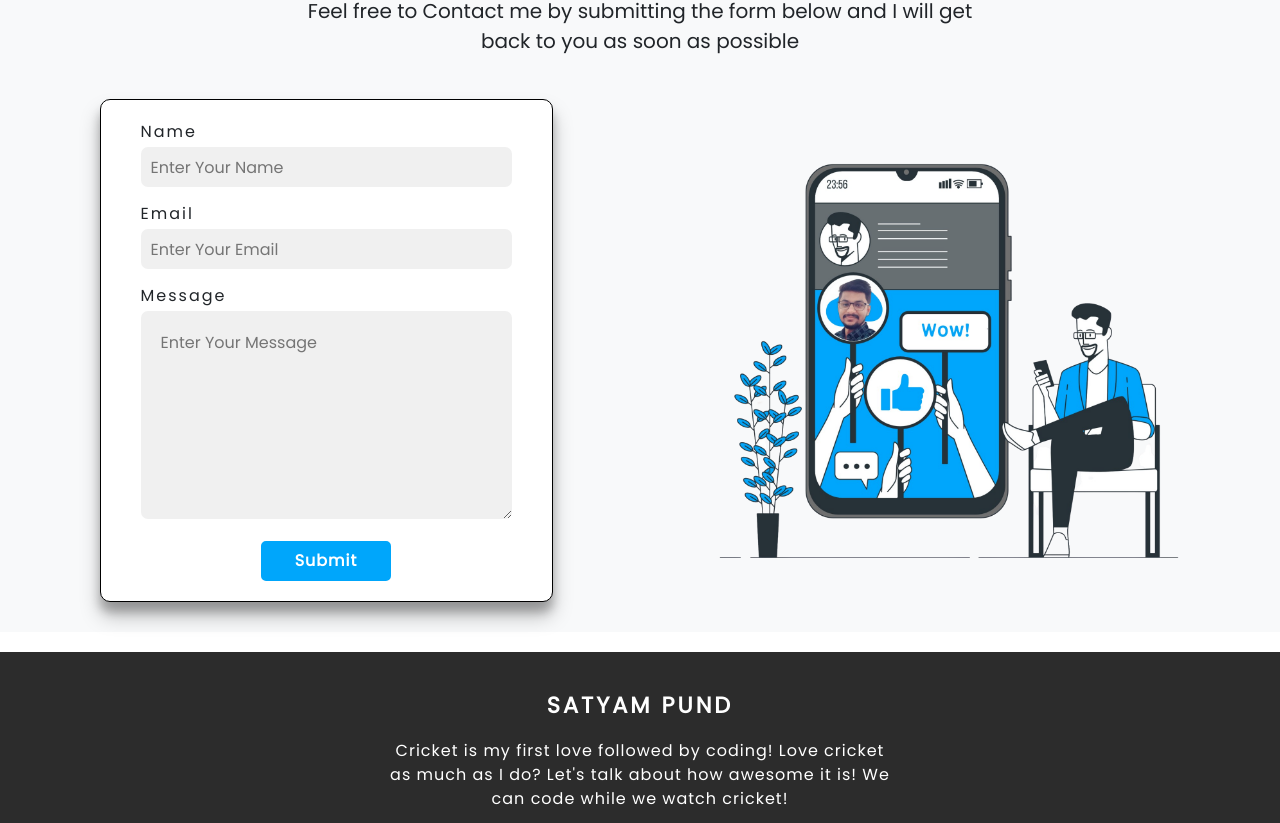
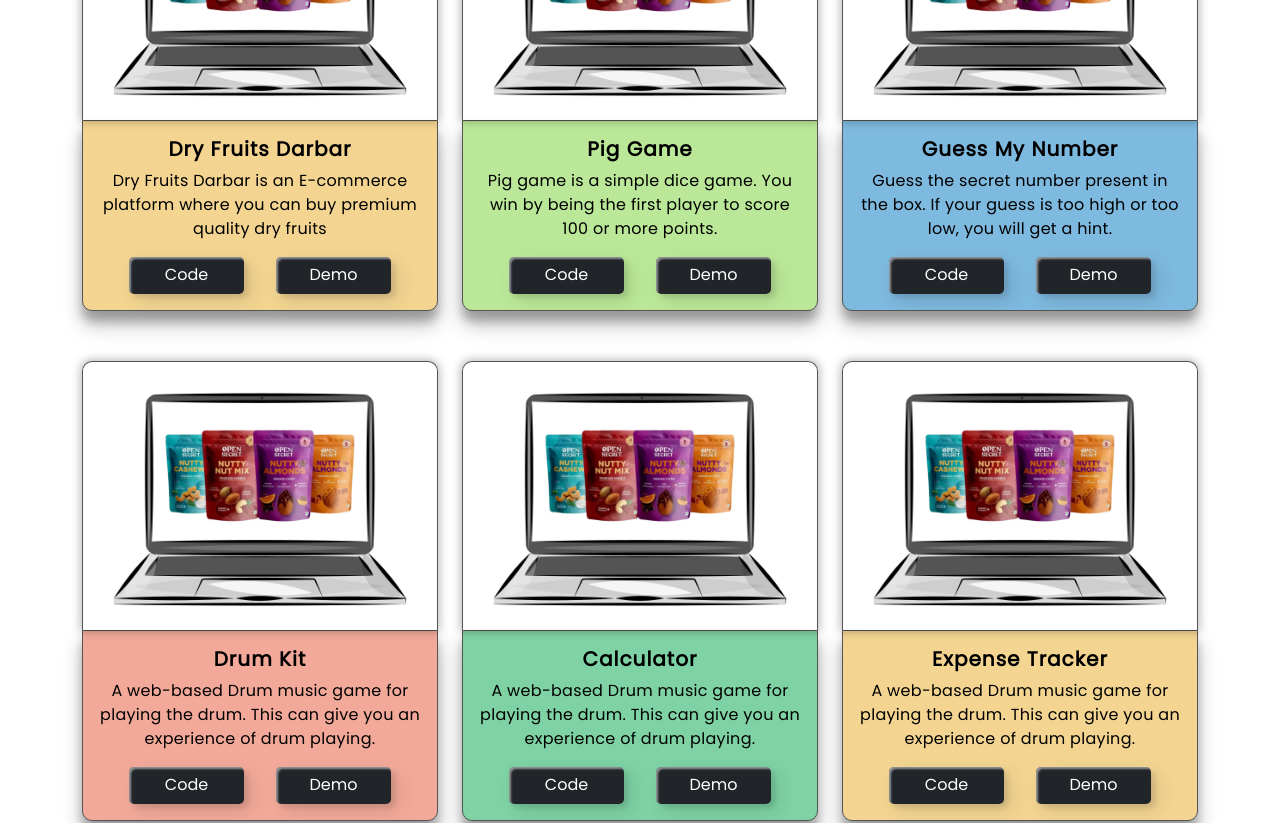
Before and after one commit to satyampund/satyam-portfolio, a React (Create React App) app: page / in a window 1280 px wide. Shown: the part 2380-3203 px from the top of the page. Built offline with nearby package versions, Linux system fonts and the light colour scheme; no server answers.

Commit message:
add new project cards

```diff
--- a/src/components/Projects/ProjectCardLogic.js
+++ b/src/components/Projects/ProjectCardLogic.js
@@ -1,9 +1,10 @@
 import React from 'react';
 import RoadToJS from './../../assests/project-img/project-1.png';
-import DryFruitsDarbar from './../../assests/project-img/project-2.png';
+import EmojiKit from './../../assests/project-img/project-2.png';
 import WeatherApp from './../../assests/project-img/project-3.png';
+import DryFruitsDarbar from './../../assests/project-img/project-6.png';
 import Stack1 from './../../assests/project-stack-img/project-stack-1.png';
-// import Stack2 from './../../assests/project-stack-img/project-stack-2.png';
+import Stack2 from './../../assests/project-stack-img/project-stack-2.png';
 import Stack3 from './../../assests/project-stack-img/project-stack-3.png';
 // import Stack4 from './../../assests/project-stack-img/project-stack-4.png';
 import Stack5 from './../../assests/project-stack-img/project-stack-5.png';
@@ -20,16 +21,15 @@ const ProjectCardLogic = () => {
       description:
         'Road To JS is a platform that contains the collection of JavaScript begineers friendly projects in one place',
     },
-
     {
-      image: DryFruitsDarbar,
-      stack: Stack1,
-      title: 'Dry Fruits Darbar',
+      image: EmojiKit,
+      stack: Stack5,
+      title: 'Emoji Kit',
       color: 'card-color-2',
-      codeLink: 'https://github.com/satyampund/dry-fruits-darbar-icp-3-group-f',
-      demoLink: 'https://dry-fruits-darbar.netlify.app/',
+      codeLink: '',
+      demoLink: '',
       description:
-        'Dry Fruits Darbar is an E-commerce platform where you can buy premium quality dry fruits',
+        'Simple emoji toolkit to change background color, size and rotation of emoji with the help of useState.',
     },
     {
       image: WeatherApp,
@@ -40,6 +40,66 @@ const ProjectCardLogic = () => {
       demoLink: 'https://online-weather-app-icp.netlify.app/',
       description:
         'This is simple React Project which gives you weather updates by just entering city name',
+    },
+    {
+      image: DryFruitsDarbar,
+      stack: Stack1,
+      title: 'Dry Fruits Darbar',
+      color: 'card-color-4',
+      codeLink: 'https://github.com/satyampund/dry-fruits-darbar-icp-3-group-f',
+      demoLink: 'https://dry-fruits-darbar.netlify.app/',
+      description:
+        'Dry Fruits Darbar is an E-commerce platform where you can buy premium quality dry fruits',
+    },
+    {
+      image: DryFruitsDarbar,
+      stack: Stack2,
+      title: 'Pig Game',
+      color: 'card-color-5',
+      codeLink: 'https://github.com/satyampund/pig-game',
+      demoLink: 'https://pig-game-icp.netlify.app/',
+      description:
+        'Pig game is a simple dice game. You win by being the first player to score 100 or more points.',
+    },
+    {
+      image: DryFruitsDarbar,
+      stack: Stack2,
+      title: 'Guess My Number',
+      color: 'card-color-1',
+      codeLink: 'https://github.com/satyampund/guess-my-number-game',
+      demoLink: 'https://guess-my-number-game-icp.netlify.app/',
+      description:
+        'Guess the secret number present in the box. If your guess is too high or too low, you will get a hint.',
+    },
+    {
+      image: DryFruitsDarbar,
+      stack: Stack2,
+      title: 'Drum Kit',
+      color: 'card-color-3',
+      codeLink: 'https://github.com/satyampund/drum-kit',
+      demoLink: 'https://drum-kit-icp.netlify.app/',
+      description:
+        'A web-based Drum music game for playing the drum. This can give you an experience of drum playing.',
+    },
+    {
+      image: DryFruitsDarbar,
+      stack: Stack2,
+      title: 'Calculator',
+      color: 'card-color-2',
+      codeLink: 'https://github.com/satyampund/drum-kit',
+      demoLink: 'https://drum-kit-icp.netlify.app/',
+      description:
+        'A web-based Drum music game for playing the drum. This can give you an experience of drum playing.',
+    },
+    {
+      image: DryFruitsDarbar,
+      stack: Stack2,
+      title: 'Expense Tracker',
+      color: 'card-color-4',
+      codeLink: 'https://github.com/satyampund/drum-kit',
+      demoLink: 'https://drum-kit-icp.netlify.app/',
+      description:
+        'A web-based Drum music game for playing the drum. This can give you an experience of drum playing.',
     },
   ];
 
```
Also changed, not shown: src/assests/project-img/project-2.png, src/assests/project-img/project-6.png (added).
